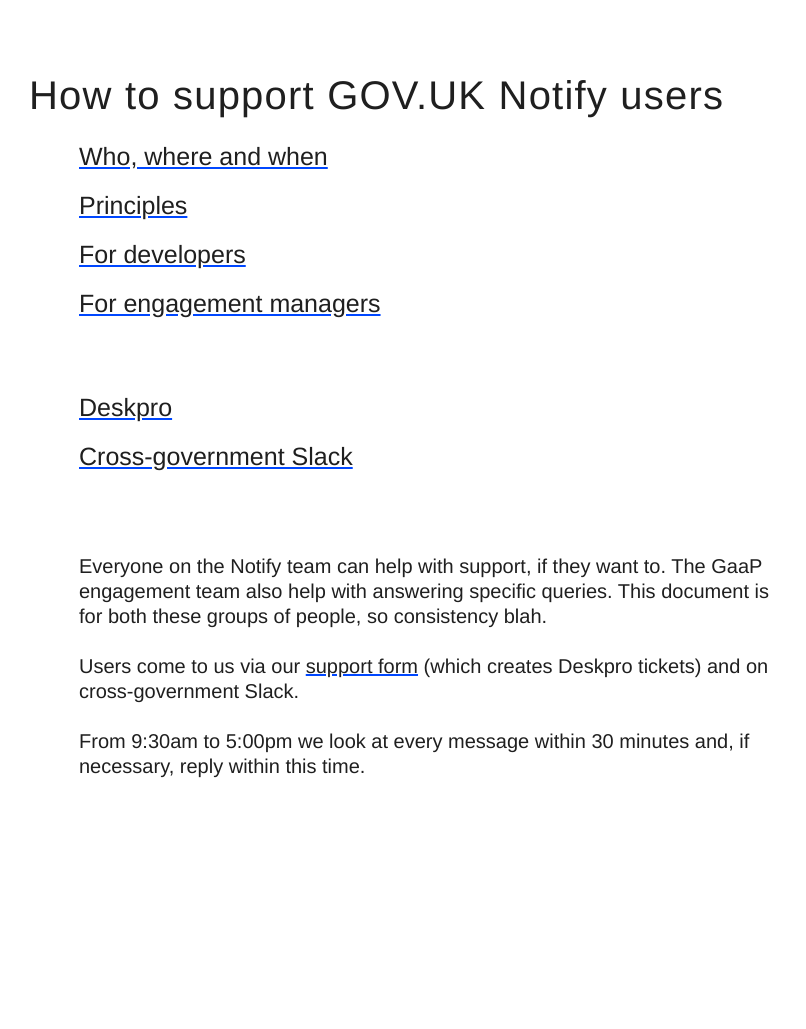
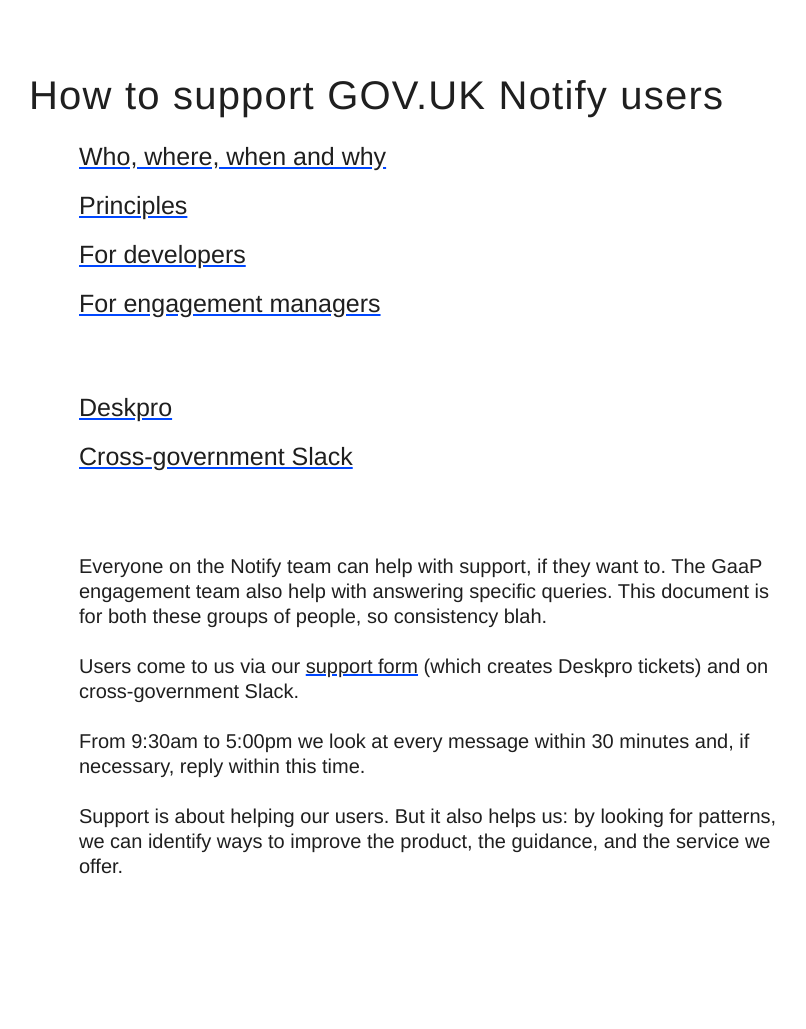
Before and after one commit to alphagov/notify-support, a Jekyll site: the page built from _posts/2017-01-01-who-when-where.markdown, in a window 1280 px wide. Shown: the whole page, without its empty margins (46-852 px from the left). Built offline with Jekyll 4.4.1, drawn with Linux system fonts in a browser that asks for light colours; our own code applies the rules of GitHub Pages for plain Markdown files; before the commit the page ends 929 px from its top, so only the background shows below that.

Commit message:
Sketch some more stuff

```diff
--- a/_posts/2017-01-01-as-someone-who-does-engagement.markdown
+++ b/_posts/2017-01-01-as-someone-who-does-engagement.markdown
@@ -8,3 +8,4 @@ Tickets will be assigned to your team if you’re the best people to be answerin
 
 - Before you reply to a ticket, assign it to yourself so everyone knows you’re working on it.
 - Something about using notes.
+- Something about where to get help.
--- a/_posts/2017-01-01-who-when-where.markdown
+++ b/_posts/2017-01-01-who-when-where.markdown
@@ -1,5 +1,5 @@
 ---
-title: Who, where and when
+title: Who, where, when and why
 slug: welcome
 order: 2
 ---
@@ -9,3 +9,5 @@ Everyone on the Notify team can help with support, if they want to. The GaaP eng
 Users come to us via our [support form](https://www.notifications.service.gov.uk/support) (which creates Deskpro tickets) and on cross-government Slack.
 
 From 9:30am to 5:00pm we look at every message within 30 minutes and, if necessary, reply within this time.
+
+Support is about helping our users. But it also helps us: by looking for patterns, we can identify ways to improve the product, the guidance, and the service we offer.
```
